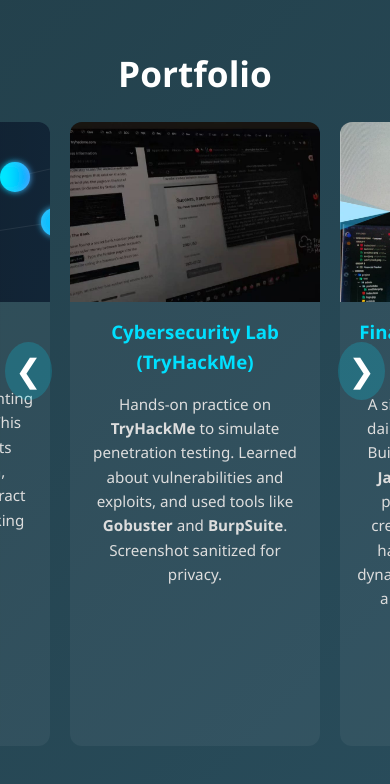
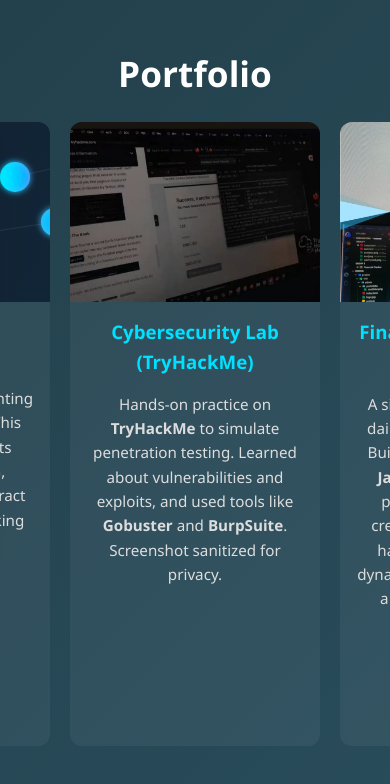
Before and after one commit to zann06/Portofolio-Personal, a plain HTML site: page index.html in a window 390 px wide. Shown: the part 3620-4404 px from the top of the page. Drawn offline with Linux system fonts and the light colour scheme.

Commit message:
Update index.html
update

```diff
--- a/index.html
+++ b/index.html
@@ -333,43 +333,6 @@
                 display: flex;
             }
         }
-
-        .arrow {
-            position: absolute;
-            top: 50%;
-            transform: translateY(-50%);
-            background: rgba(0, 224, 255, 0.2);
-            border: none;
-            color: #fff;
-            font-size: 2rem;
-            cursor: pointer;
-            padding: 10px;
-            border-radius: 50%;
-            transition: background .3s;
-            z-index: 10;
-        }
-
-        .arrow:hover {
-            background: rgba(0, 224, 255, 0.4);
-        }
-
-        .arrow.left {
-            left: -50px;
-        }
-
-        .arrow.right {
-            right: -50px;
-        }
-
-        @media (max-width: 768px) {
-            .arrow.left {
-                left: 5px;
-            }
-
-            .arrow.right {
-                right: 5px;
-            }
-        }
     </style>
 </head>
 
@@ -487,8 +450,6 @@
     <!-- Portfolio -->
     <section id="portfolio">
         <h2 class="section-title">Portfolio</h2>
-        <div class="portfolio-wrapper">
-            <button class="arrow left">&#10094;</button>
             <div class="portfolio">
                 <!-- Web3 card with inline SVG vector -->
                 <div class="portfolio-card">
@@ -594,9 +555,6 @@
                     </p>
                     <a href="https://my-financetracker.netlify.app/" target="_blank" class="demo-btn">View Demo</a>
                 </div>
-            </div>
-            <button class="arrow right">&#10095;</button>
-        </div>
         </div>
     </section>
 
@@ -636,23 +594,6 @@
         });
         sections.forEach(sec => observer.observe(sec));
 
-        // Portfolio slider
-        const portfolio = document.querySelector('.portfolio');
-        const leftBtn = document.querySelector('.arrow.left');
-        const rightBtn = document.querySelector('.arrow.right');
-
-        rightBtn.addEventListener('click', () => {
-            portfolio.scrollBy({
-                left: 300,
-                behavior: 'smooth'
-            });
-        });
-        leftBtn.addEventListener('click', () => {
-            portfolio.scrollBy({
-                left: -300,
-                behavior: 'smooth'
-            });
-        });
     </script>
 </body>
 
```
